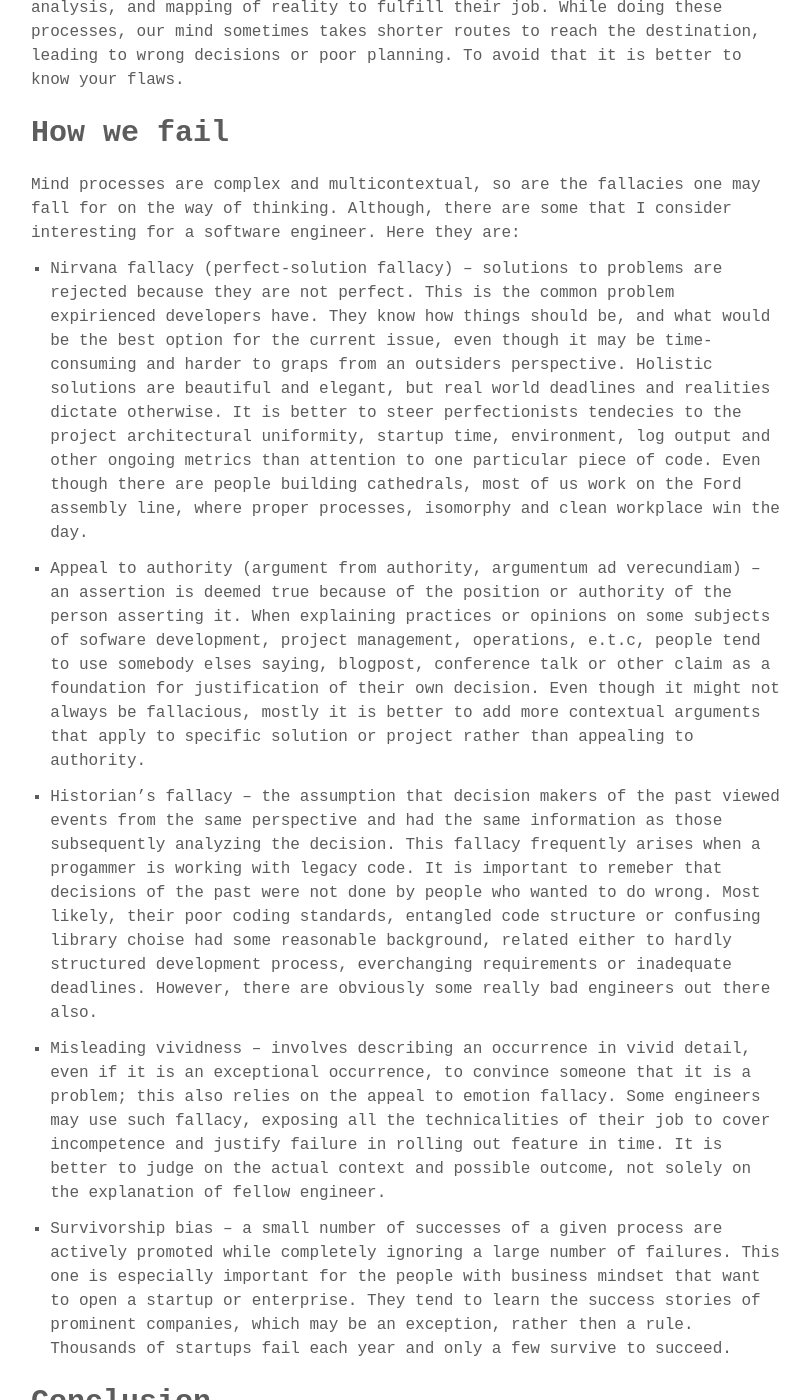
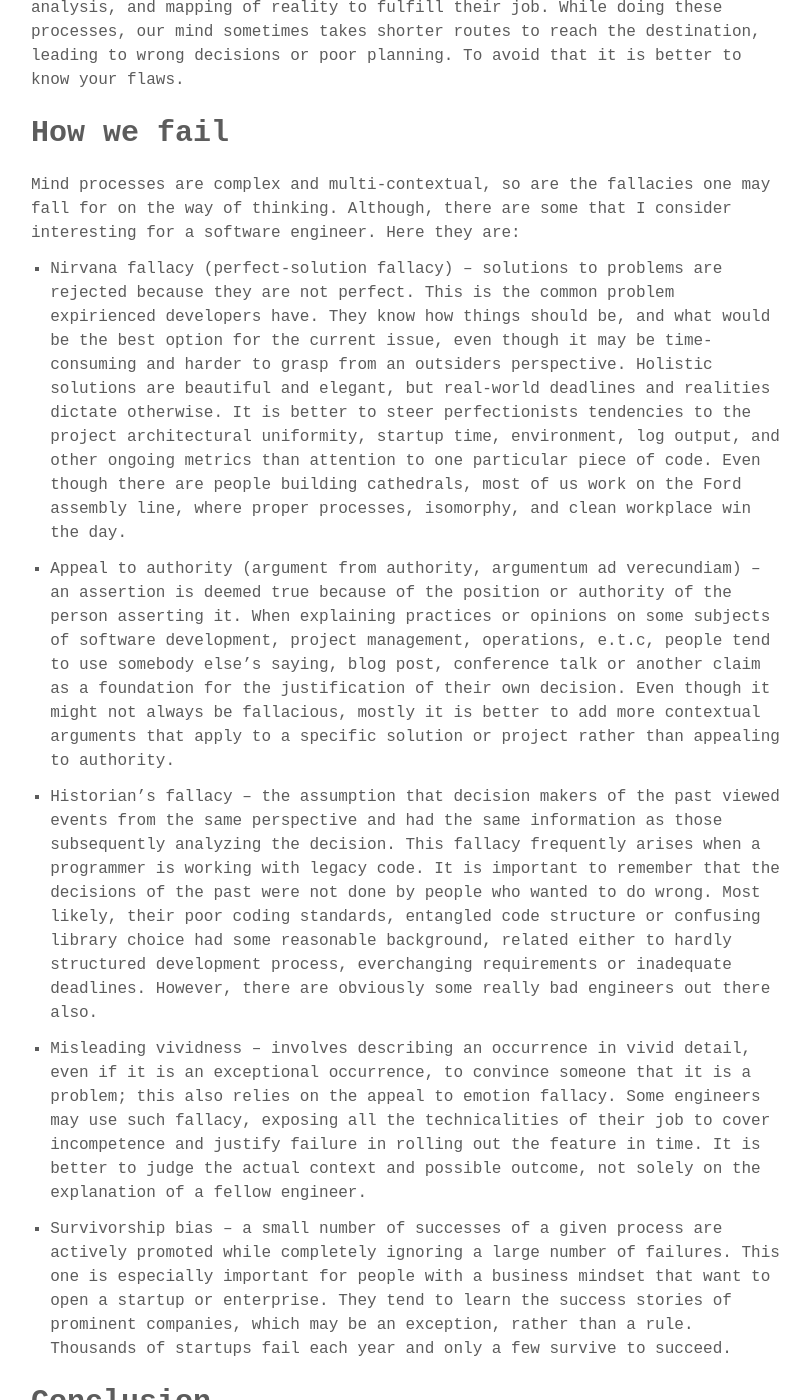
Before and after one commit to artur-martsinkovskyi/artur-martsinkovskyi.github.io, a Jekyll site: the page built from _posts/2018-12-22-logical-fallacies-in-programming.md, in a window 1280 px wide and 1400 px high, scrolled down 1155 px. Shown: the whole window, without its empty margins (233-1043 px from the left). Built offline with Jekyll 4.4.1, drawn with Linux system fonts in a browser that asks for light colours; some web fonts are replaced; some of the changed text lies outside the part shown.

```diff
--- a/_config.yml
+++ b/_config.yml
@@ -2,10 +2,10 @@
 title_left    : "Life"
 title_right   : " on Marts" # default: ""
 description   : "Programmer's delight."
-keywords      : "blog, web, minimalist, thinkspace, programming, thoughts"
+keywords      : "blog, web, minimalist, ruby, programming, thoughts"
 url           : https://artur-martsinkovskyi.github.io/ # site url
 baseurl       : "" # apply repo name like "/myproject" if used under gh-pages branch, else (under master branch) just leave empty/blank
-cover         : "" # image uri like logo/cover image for site seo
+cover         : "/assets/images/life-on-marts.jpg" # image uri like logo/cover image for site seo
 
 twitter_username  : "@CrawleyAlister"
 comments_enabled  : false # if enabled (set to true), please provide your disqus_username
--- a/_posts/2018-12-22-logical-fallacies-in-programming.md
+++ b/_posts/2018-12-22-logical-fallacies-in-programming.md
@@ -20,18 +19,18 @@ Like other people of mind work, software engineers require a lot of thinking, an
 
 # How we fail
 
-Mind processes are complex and multicontextual, so are the fallacies one may fall for on the way of thinking. Although, there are some that I consider interesting for a software engineer. Here they are:
+Mind processes are complex and multi-contextual, so are the fallacies one may fall for on the way of thinking. Although, there are some that I consider interesting for a software engineer. Here they are:
 
-* Nirvana fallacy (perfect-solution fallacy) – solutions to problems are rejected because they are not perfect. This is the common problem expirienced developers have. They know how things should be, and what would be the best option for the current issue, even though it may be time-consuming and harder to graps from an outsiders perspective. Holistic solutions are beautiful and elegant, but real world deadlines and realities dictate otherwise. It is better to steer perfectionists tendecies to the project architectural uniformity, startup time, environment, log output and other ongoing metrics than attention to one particular piece of code. Even though there are people building cathedrals, most of us work on the Ford assembly line, where proper processes, isomorphy and clean workplace win the day.
+* Nirvana fallacy (perfect-solution fallacy) – solutions to problems are rejected because they are not perfect. This is the common problem expirienced developers have. They know how things should be, and what would be the best option for the current issue, even though it may be time-consuming and harder to grasp from an outsiders perspective. Holistic solutions are beautiful and elegant, but real-world deadlines and realities dictate otherwise. It is better to steer perfectionists tendencies to the project architectural uniformity, startup time, environment, log output, and other ongoing metrics than attention to one particular piece of code. Even though there are people building cathedrals, most of us work on the Ford assembly line, where proper processes, isomorphy, and clean workplace win the day.
 
-* Appeal to authority (argument from authority, argumentum ad verecundiam) – an assertion is deemed true because of the position or authority of the person asserting it. When explaining practices or opinions on some subjects of sofware development, project management, operations, e.t.c, people tend to use somebody elses saying, blogpost, conference talk or other claim as a foundation for justification of their own decision. Even though it might not always be fallacious, mostly it is better to add more contextual arguments that apply to specific solution or project rather than appealing to authority.
+* Appeal to authority (argument from authority, argumentum ad verecundiam) – an assertion is deemed true because of the position or authority of the person asserting it. When explaining practices or opinions on some subjects of software development, project management, operations, e.t.c, people tend to use somebody else's saying, blog post, conference talk or another claim as a foundation for the justification of their own decision. Even though it might not always be fallacious, mostly it is better to add more contextual arguments that apply to a specific solution or project rather than appealing to authority.
 
-* Historian's fallacy – the assumption that decision makers of the past viewed events from the same perspective and had the same information as those subsequently analyzing the decision. This fallacy frequently arises when a progammer is working with legacy code. It is important to remeber that decisions of the past were not done by people who wanted to do wrong. Most likely, their poor coding standards, entangled code structure or confusing library choise had some reasonable background, related either to hardly structured development process, everchanging requirements or inadequate deadlines. However, there are obviously some really bad engineers out there also.
+* Historian's fallacy – the assumption that decision makers of the past viewed events from the same perspective and had the same information as those subsequently analyzing the decision. This fallacy frequently arises when a programmer is working with legacy code. It is important to remember that the decisions of the past were not done by people who wanted to do wrong. Most likely, their poor coding standards, entangled code structure or confusing library choice had some reasonable background, related either to hardly structured development process, everchanging requirements or inadequate deadlines. However, there are obviously some really bad engineers out there also.
 
-* Misleading vividness – involves describing an occurrence in vivid detail, even if it is an exceptional occurrence, to convince someone that it is a problem; this also relies on the appeal to emotion fallacy. Some engineers may use such fallacy, exposing all the technicalities of their job to cover incompetence and justify failure in rolling out feature in time. It is better to judge on the actual context and possible outcome, not solely on the explanation of fellow engineer.
+* Misleading vividness – involves describing an occurrence in vivid detail, even if it is an exceptional occurrence, to convince someone that it is a problem; this also relies on the appeal to emotion fallacy. Some engineers may use such fallacy, exposing all the technicalities of their job to cover incompetence and justify failure in rolling out the feature in time. It is better to judge the actual context and possible outcome, not solely on the explanation of a fellow engineer.
 
-* Survivorship bias – a small number of successes of a given process are actively promoted while completely ignoring a large number of failures. This one is especially important for the people with business mindset that want to open a startup or enterprise. They tend to learn the success stories of prominent companies, which may be an exception, rather then a rule. Thousands of startups fail each year and only a few survive to succeed.
+* Survivorship bias – a small number of successes of a given process are actively promoted while completely ignoring a large number of failures. This one is especially important for people with a business mindset that want to open a startup or enterprise. They tend to learn the success stories of prominent companies, which may be an exception, rather than a rule. Thousands of startups fail each year and only a few survive to succeed.
 
 # Conclusion
 
-We, engineers, tend to recheck and test artifacts of our work. Our systems have to work properly and bugs have to be eliminated at sight in order for us to be proud of our work. However, there is more to it. Our systems have defects and so do we. We need to seek for bugs in our minds, not only in our systems. If system that creates systems is not working properly, no wonder its product will be broken too. Remember: errors are not a sin, it is sin to ignore them.
+We, engineers, tend to recheck and test artifacts of our work. Our systems have to work properly and bugs have to be eliminated at sight in order for us to be proud of our work. However, there is more to it. Our systems have defects and so do we. We need to seek for bugs in our minds, not only in our systems. If the system that creates systems is not working properly, no wonder its product will be broken too. Remember: errors are not a sin, it is sin to ignore them.
```
Also changed, not shown: other parts of _posts/2018-12-22-logical-fallacies-in-programming.md (+1 -2 lines), _posts/2019-05-30-myopic-rationality-of-software-kludge.md (deleted, +0 -7 lines), _posts/2019-05-31-myopic-rationality-of-software-kludge.md (added, +35 -0 lines), assets/images/life-on-marts.jpg (added).
